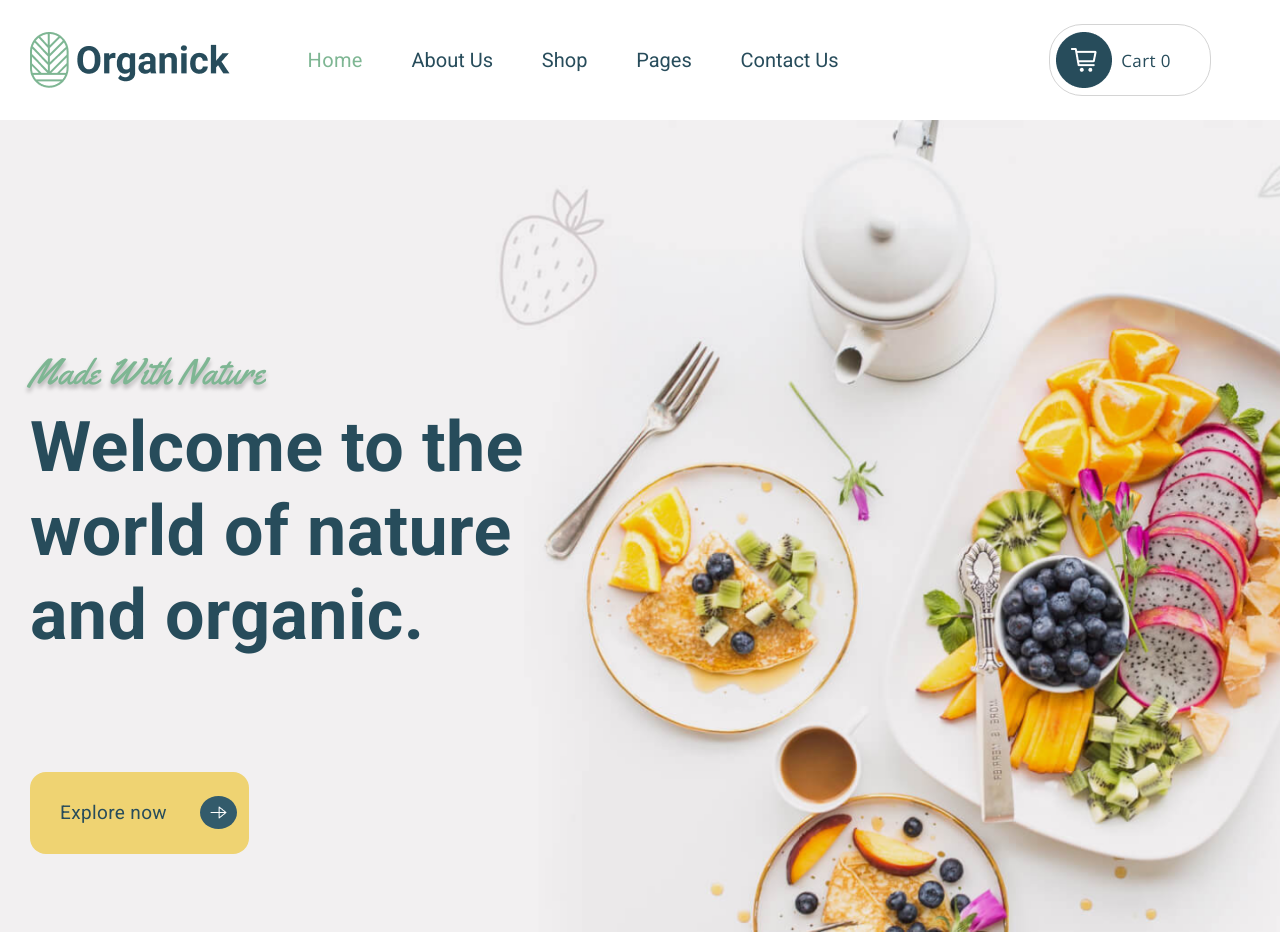
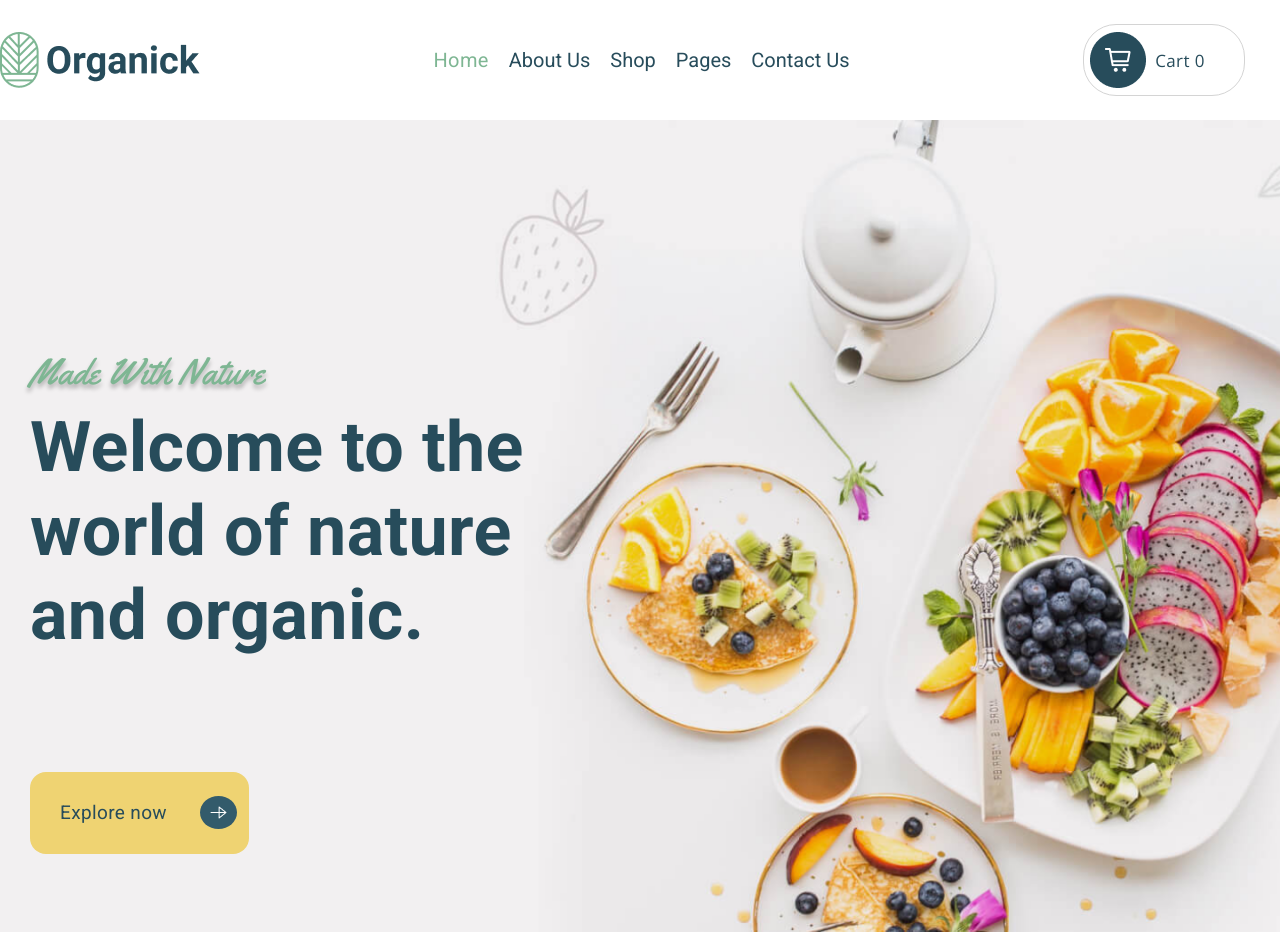
Before and after one commit to PavelZevs/Organic-food, a plain HTML site: page index.html in a window 1280 px wide. Shown: the top 932 px of the page. Drawn offline with nearby package versions, Linux system fonts and the light colour scheme.

Commit message:
Update style.css

```diff
--- a/css/style.css
+++ b/css/style.css
@@ -49,38 +49,32 @@ p {
   --text-blue: #274c5b;
 }
 
-.header {
-  width: 100%;
-  margin: 0 auto;
-  padding: 24px 0;
-}
-
 .container {
   max-width: 1380px;
   margin: 0 auto;
   width: 100%;
 }
 
+.menu {
+  display: none;
+}
+
+/*--------------- Header---------- */
+.header {
+  padding: 24px 0;
+}
+
 .top {
-  max-width: 1380px;
-  margin: 0 30px;
-  width: 95%;
   display: flex;
   align-items: center;
   justify-content: space-between;
   flex-wrap: wrap;
+  width: 100%;
 }
 
 .top__content {
   display: flex;
-  max-width: 664px;
-  width: 100%;
   align-items: center;
-}
-
-.top__nav {
-  max-width: 664px;
-  width: 80%;
 }
 
 .logo img {
@@ -88,9 +82,8 @@ p {
 }
 
 .top__nav ul {
-  display: inline-flex;
-  justify-content: space-between;
-  width: 100%;
+  display: flex;
+  gap: 20px;
   list-style: none;
 }
 
@@ -109,6 +102,13 @@ p {
   line-height: 32px;
   font-weight: 400;
   color: var(--text-blue);
+  box-shadow: inset 0 0 0 0 #54b3d6;
+  transition: color 0.4s ease-in-out, box-shadow 0.4s ease-in-out;
+}
+
+.top__nav ul a:hover {
+  color: #fff;
+  box-shadow: inset 200px 0 0 0 #54b3d6;
 }
 
 .bucket {
@@ -190,7 +190,7 @@ p {
   position: relative;
   overflow: hidden;
 }
-/* ------------------------Animation for button---------------- */
+/* ----      ------Animation for button---------- */
 .btn__primary:hover {
   box-shadow: 1px 1px 25px 10px #3fa426;
   background-color: #3fa426;
@@ -306,7 +306,6 @@ p {
 }
 
 .fruit_top {
-  width: 52%;
   margin-left: 590px;
   padding-top: 130px;
 }
@@ -513,7 +512,7 @@ p {
   line-height: 32px;
 }
 
-/* ----------------------cOSTUMER */
+/* ---------------------------------cOSTUMER */
 .Costumer {
   margin-top: 119px;
   /* height: 1170px; */
@@ -877,10 +876,8 @@ h2 {
   color: #ffffff;
 }
 
-
-
 .Subscribe .btn__primary:hover {
-    box-shadow: 1px 1px 25px 10px #274c5b;;
+  box-shadow: 1px 1px 25px 10px #274c5b;
   background-color: #000000;
   color: #fff;
 }
@@ -892,12 +889,7 @@ h2 {
   left: -100%;
   width: 100%;
   height: 100%;
-    background: linear-gradient(
-      120deg,
-      transparent,
-      #000000,
-      transparent
-    );
+  background: linear-gradient(120deg, transparent, #000000, transparent);
   transition: all 650ms;
 }
 
@@ -935,6 +927,9 @@ h2 {
   width: 55%;
   display: block;
   text-align: center;
+
+  top: 30px;
+  left: 0;
 }
 
 .footer__1 .foot_3 {
```
Lines whose indentation alone changed are shown as unchanged.
